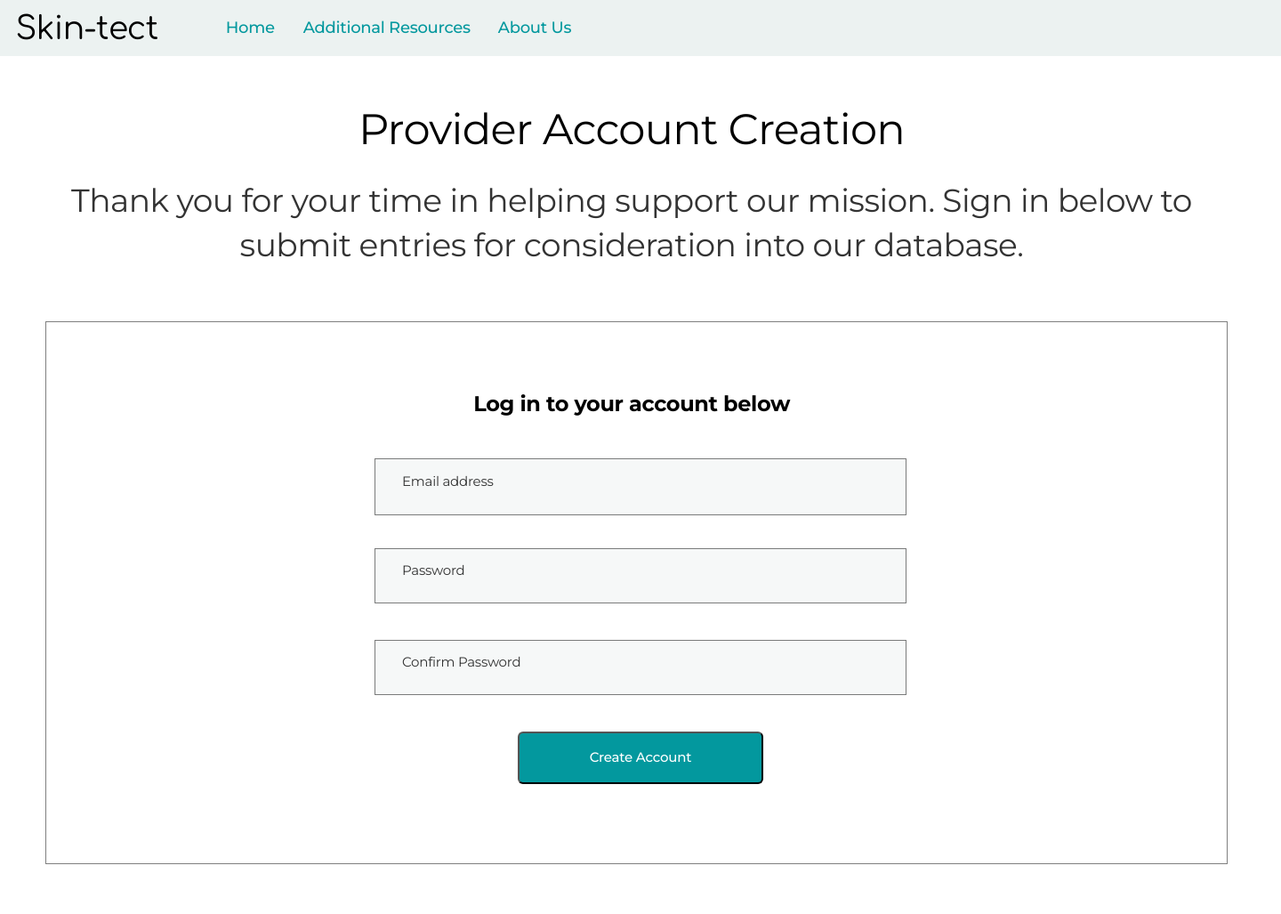
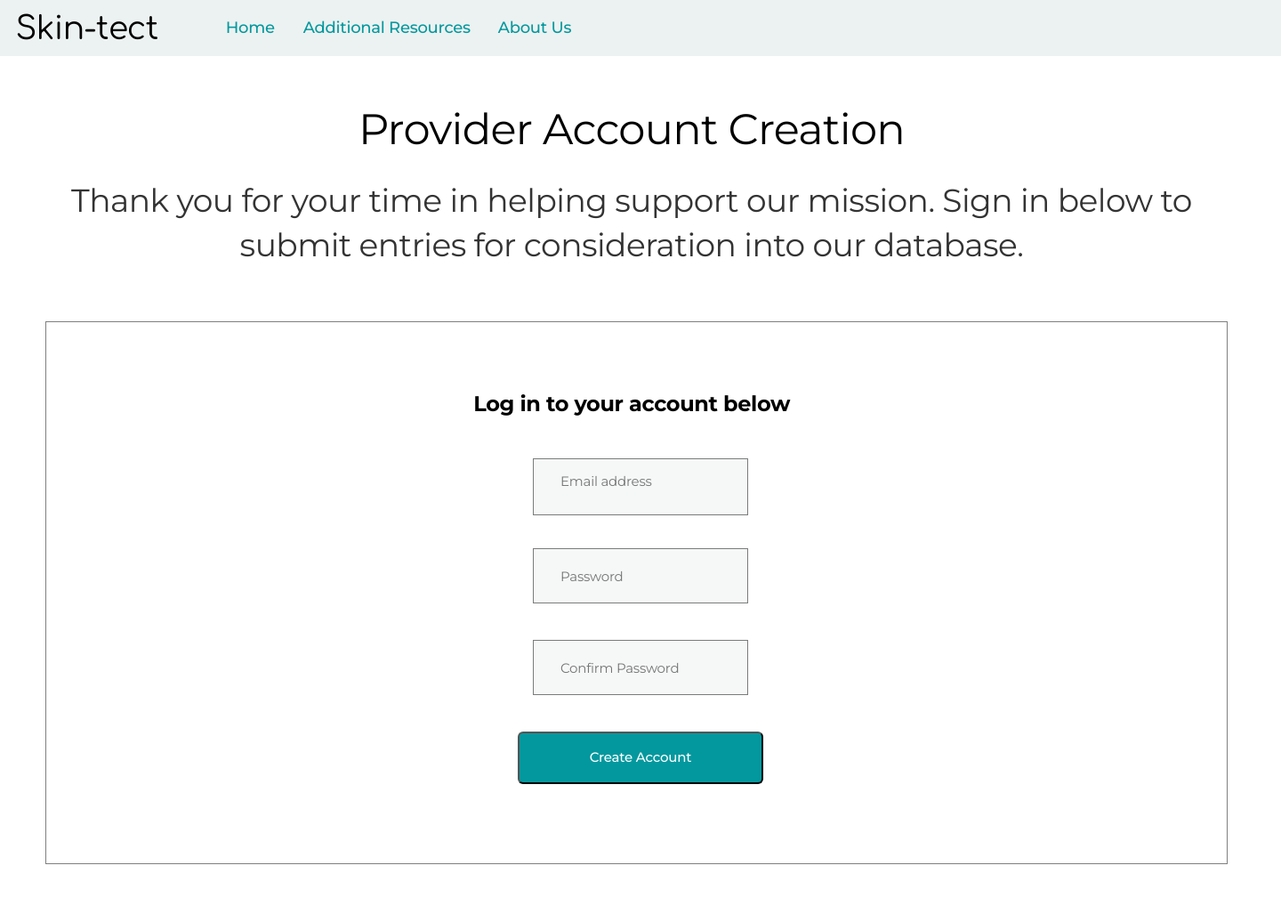
Before and after one commit to VanL15/Skin-tect, a Django app: page /start-scanning/create-account/ in a window 1440 px wide. Shown: the whole page at 89% size. Run offline with Django 4.2, Linux system fonts and the light colour scheme.

Commit message:
create account labels

```diff
--- a/mysite/myapp/templates/Skin-tect/page-1/healthcare-create-account.html
+++ b/mysite/myapp/templates/Skin-tect/page-1/healthcare-create-account.html
@@ -27,9 +27,16 @@
     </div>
     <div class="group-nxd"column">
       <p class="log-in-to-your-account-below-14h"leaf">Log in to your account below</p>
-      <div class="auto-group-ntmx-nUm"leaf">Email address</div>
-      <div class="auto-group-uqay-Xam"leaf">Password</div>
-      <div class="auto-group-alar-qzm"leaf">Confirm Password</div>
+      <form>
+        <input class="auto-group-ntmx-nUm"leaf" name="email_address" placeholder="Email address"></input>
+      </form>
+      <form>
+        <input class="auto-group-uqay-Xam"leaf" name="password" placeholder="Password"></input>
+      </form>
+      <form>
+        <input class="auto-group-alar-qzm"leaf" name="confirm_password" placeholder="Confirm Password"></input>
+      </form>
+
       <button class="button-M5w"leaf" onClick="window.location.href='login';">Create Account</button>
     </div>
   </div>
```
